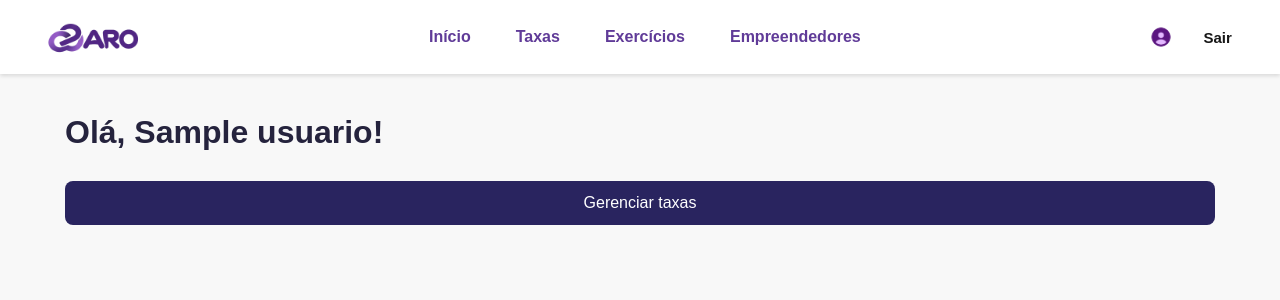
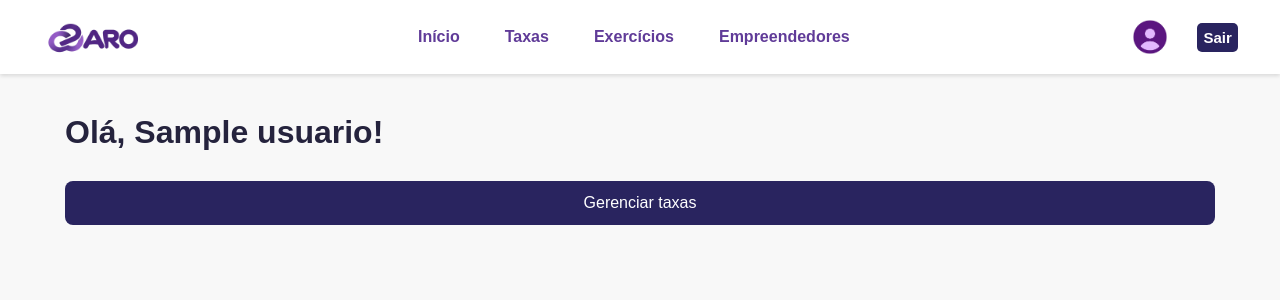
Before and after one commit to pontinliviaa/PROJETO-ARO, a Flask app: template pycharmCredito/Templates/inicio_adm.html in a window 1280 px wide. Shown: the top 300 px of the page. Run offline with Flask 3, Linux system fonts and the light colour scheme; the template is opened without the code that fills it: most values are stand-ins (such as "Sample title", 1, 10 or a date in 2020).

Commit message:
Add files via upload

```diff
--- a/pycharmCredito/main.py
+++ b/pycharmCredito/main.py
@@ -3,7 +3,6 @@ from flask import Flask, render_template, request, flash, redirect, url_for, ses
 from datetime import date
 from decimal import Decimal, InvalidOperation
 from flask_bcrypt import Bcrypt
-import os
 import fdb
 
 # CONFIGURAÇÃO DO FLASK
@@ -13,7 +12,7 @@ app.config["SECRET_KEY"] = "Chavesdfglkjhgfdshjkjhgfdcvbmnb"
 # CONEXÃO COM O BANCO
 host = "localhost"
 # Encontra BANCO.FDB na pasta do projeto, mesmo ao mudar o ZIP de lugar.
-database = r"C:\Users\Aluno\Downloads\PROJETO-ARO-main\PROJETO-ARO-main\BANCO.FDB"
+database = r"C:\Users\Aluno\Downloads\PROJETO-ARO-main (1)\PROJETO-ARO-main\BANCO.FDB"
 user = "SYSDBA"
 password = "sysdba"
 
@@ -31,7 +30,6 @@ TIPO_ADM = 1
 TIPO_COMUM = 7
 
 # VERIFICAÇÃO DE SENHA FORTE
-
 def senha_forte(senha):
     if len(senha) < 8:
         return False
--- a/pycharmCredito/senha_adm.py
+++ b/pycharmCredito/senha_adm.py
@@ -1,3 +1,3 @@
 from flask_bcrypt import generate_password_hash
-senha_hash = generate_password_hash("Adm@123").decode("utf-8")
+senha_hash = generate_password_hash("Admin@123").decode("utf-8")
 print(senha_hash)
--- a/pycharmCredito/static/css/financeiro.css
+++ b/pycharmCredito/static/css/financeiro.css
@@ -100,7 +100,7 @@ body {
 .cabecalho-aro .perfil,
 .acoes-aro img {
     display: block;
-    width: 28px;
+    width: 50px;
     max-width: 100%;
     height: auto;
     margin: 0;
@@ -121,7 +121,9 @@ body {
     padding: 6px;
     border: none;
     background: none;
-    color: #171717;
+    color: white;
+    background-color: #29245f;
+    border-radius: 5px;
     font-family: Arial, sans-serif;
     font-size: 15px;
     font-weight: bold;
--- a/pycharmCredito/static/css/inicio_adm.css
+++ b/pycharmCredito/static/css/inicio_adm.css
@@ -41,6 +41,23 @@ body {
     width: 100px;
     max-width: 100%;
     height: auto;
+}
+
+.mensagem {
+    padding: 12px 15px;
+    margin-bottom: 15px;
+    border-radius: 6px;
+    font-size: 14px;
+}
+
+.mensagem.success {
+    background-color: #D8F3E3;
+    color: #267447;
+}
+
+.mensagem.error {
+    background-color: #F8D7DA;
+    color: #A52A35;
 }
 
 
@@ -89,7 +106,7 @@ body {
 .cabecalho-aro .perfil,
 .acoes-aro img {
     display: block;
-    width: 28px;
+    width: 50px;
     max-width: 100%;
     height: auto;
     margin: 0;
@@ -110,7 +127,9 @@ body {
     padding: 6px;
     border: none;
     background: none;
-    color: #171717;
+    color: white;
+    background-color: #29245f;
+    border-radius: 5px;
     font-size: 15px;
     font-weight: bold;
     cursor: pointer;
--- a/pycharmCredito/static/css/login.css
+++ b/pycharmCredito/static/css/login.css
@@ -31,10 +31,11 @@ body {
 }
 
 .logo-aro {
-    width: 230px;
+    width: 900px;
     max-width: 100%;
     height: auto;
     object-fit: contain;
+    margin-right: 200px;
 }
 
 .area-login {
```
Also changed, not shown: 1 other file.
